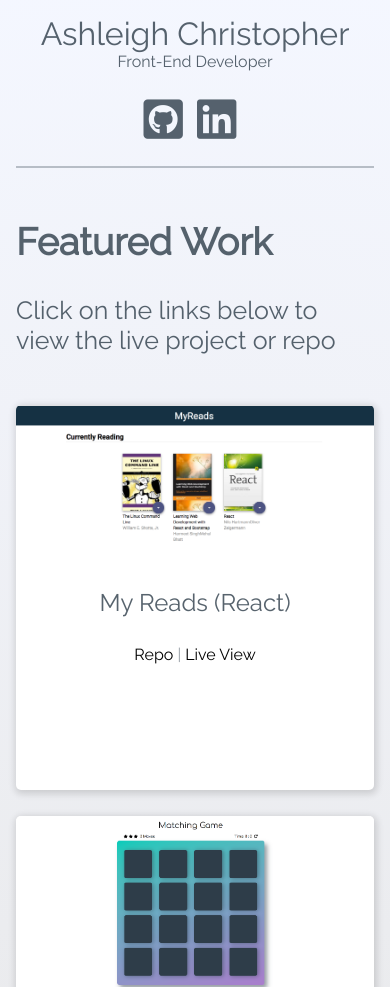
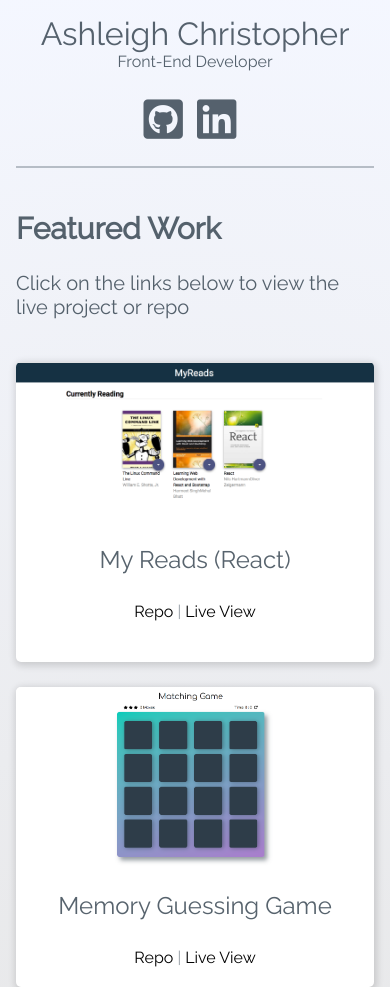
Before and after one commit to ashleighc207/fend-portfolio-project, a plain HTML site: page index.html in a window 390 px wide. Shown: the top 987 px of the page. Drawn offline with Linux system fonts and the light colour scheme.

Commit message:
adjust mobile styles slightly

```diff
--- a/css/styles.css
+++ b/css/styles.css
@@ -142,7 +142,7 @@ a:hover {
 	}
 	.heading-one {
 		margin: .5em auto;
-		font-size: 25px;
+		font-size: 20px;
 	}
 }
 
@@ -157,6 +157,7 @@ a:hover {
 	.project-module {
 		width: 100%;
 		margin: .8em 0;
+		max-height: 300px;
 	}
 	.contact-links {
 		margin-top: 1em;
@@ -172,7 +173,7 @@ a:hover {
 		flex-direction: column;
 	}
 	.header-text {
-	text-align: center;
+		text-align: center;
 	}
 	.container {
 		margin: 0 1em;
```
